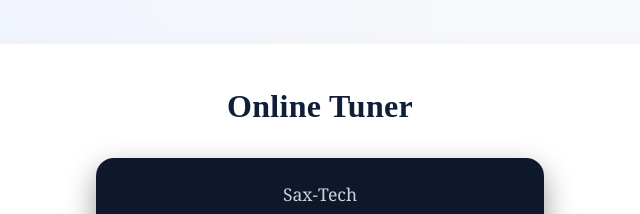
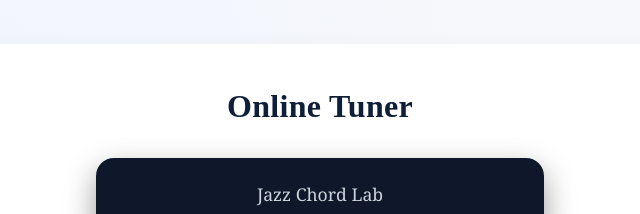
Before and after one commit to JazzChordLab/tuner, a plain HTML site: page docs/index.html in a window 1280 px wide. Shown: the top 214 px of the page, 320-960 px from the left. Drawn offline with Linux system fonts and the light colour scheme.

Commit message:
Initial commit

```diff
--- a/docs/index.html
+++ b/docs/index.html
@@ -2,7 +2,7 @@
 <html lang="en">
 <head>
   <meta charset="utf-8" />
-  <title>Sax-Tech – Tuner</title>
+  <title>Tuner</title>
   <meta name="viewport" content="width=device-width, initial-scale=1" />
   <link rel="stylesheet" href="css/style.css" />
 </head>
@@ -10,7 +10,7 @@
   <h1>Online Tuner</h1>
   <div class="tuner-wrapper">
     <div class="tuner-box">
-      <div class="tuner-title">Sax-Tech</div>
+      <div class="tuner-title">Jazz Chord Lab</div>
       <div class="note-display" id="note">—</div>
 
       <div class="bar-wrapper">
```
